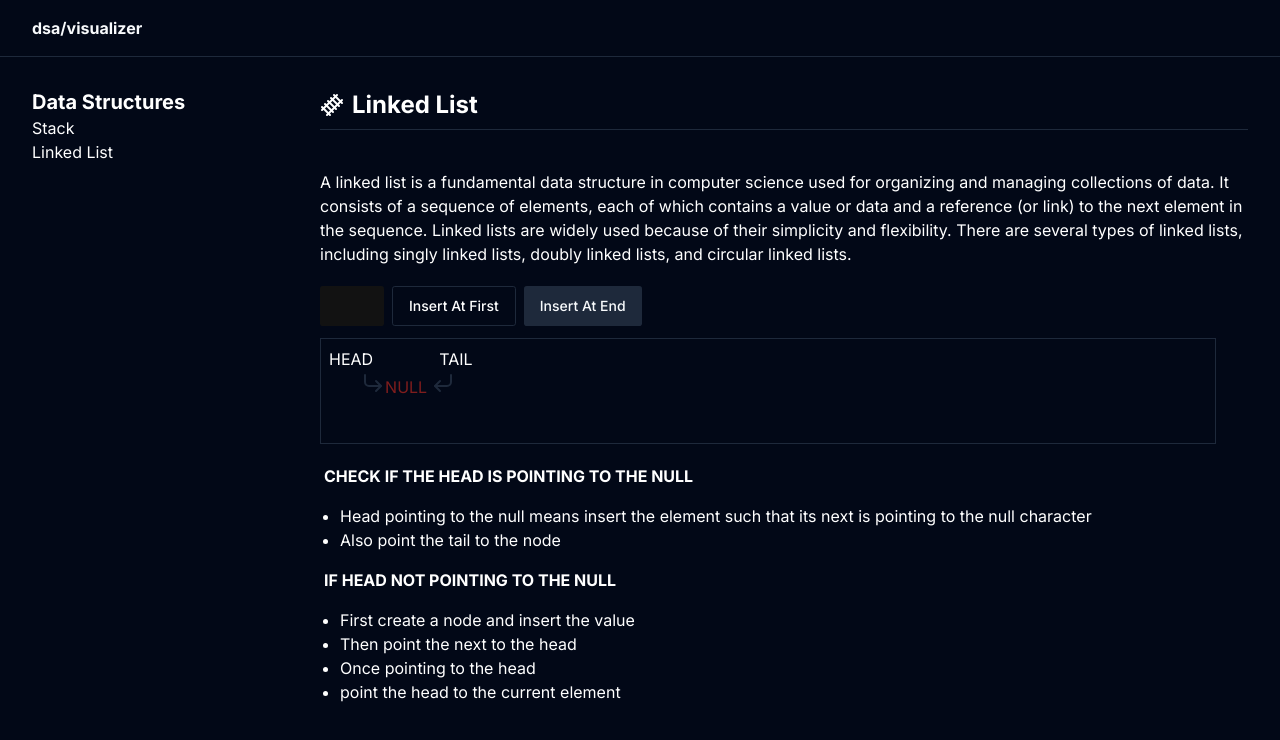
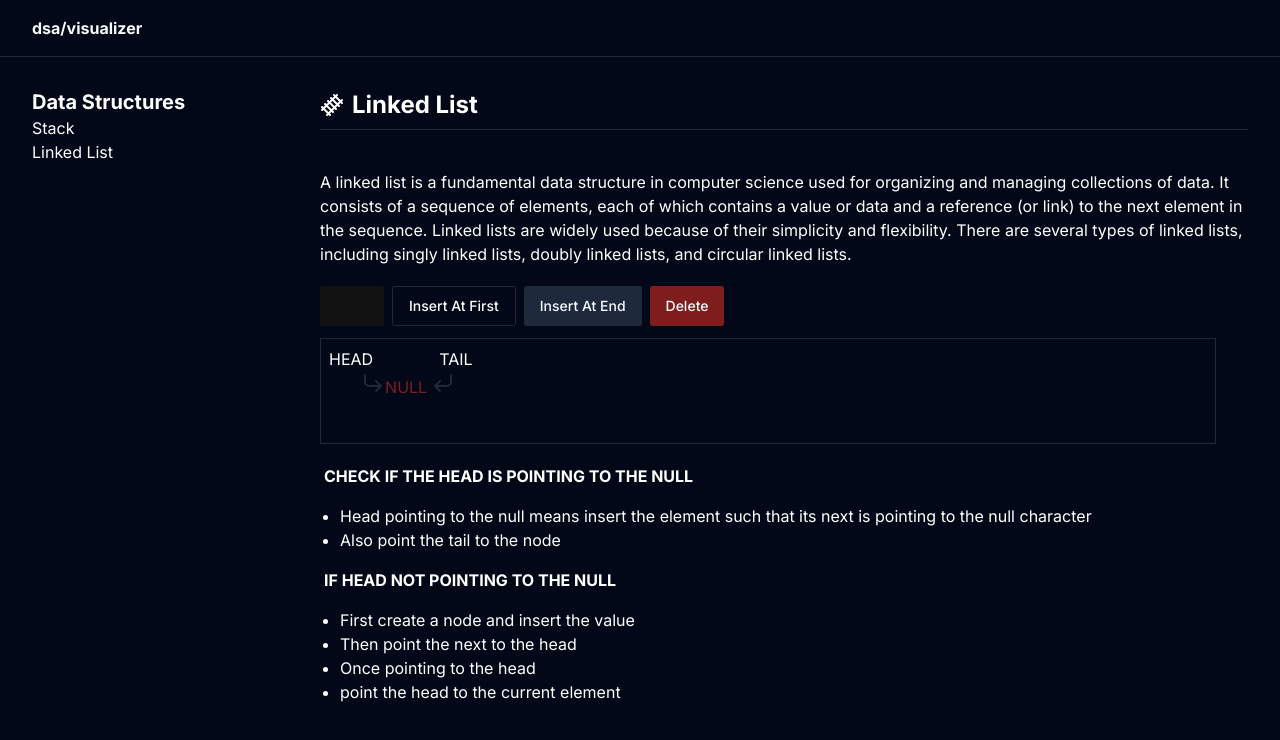
Before and after one commit to AryanThakur01/DSA_visualizer, a Next.js app: page /linkedlist in a window 1280 px wide. Shown: the top 740 px of the page. Built offline with nearby package versions, Linux system fonts and the light colour scheme.

Commit message:
feat: delete the chosen node

```diff
--- a/src/app/(dataStructures)/linkedlist/components/SinglyLinearLL.tsx
+++ b/src/app/(dataStructures)/linkedlist/components/SinglyLinearLL.tsx
@@ -2,7 +2,11 @@
 import { Button } from "@/components/ui/button";
 import { CornerDownLeftIcon, CornerDownRightIcon } from "lucide-react";
 import { useState } from "react";
-import { insertAtEnd, insertAtTop } from "./operationAnimated/singlyLinearLL";
+import {
+  deleteChosen,
+  insertAtEnd,
+  insertAtTop,
+} from "./operationAnimated/singlyLinearLL";
 
 type Props = {};
 
@@ -40,6 +44,15 @@ export default function SinglyLinearLL({}: Props) {
             disabled={disabler === "insertEnd"}
           >
             Insert At End
+          </Button>
+          <Button
+            variant="destructive"
+            className="self-center"
+            id="insertFirst"
+            onClick={() => deleteChosen()}
+            disabled={disabler === "insertEnd"}
+          >
+            Delete
           </Button>
         </div>
       </div>
--- a/src/app/(dataStructures)/linkedlist/components/operationAnimated/singlyLinearLL.tsx
+++ b/src/app/(dataStructures)/linkedlist/components/operationAnimated/singlyLinearLL.tsx
@@ -1,16 +1,21 @@
 import { Dispatch, SetStateAction } from "react";
+
+const getInputValue = () => {
+  // prettier-ignore
+  let inpBlock: HTMLInputElement = document.getElementById("insertVal") as HTMLInputElement;
+
+  let val = inpBlock?.value.trim();
+  if (!inpBlock || !val) return "";
+  inpBlock.innerHTML = "";
+
+  return val;
+};
 
 export const insertAtTop = (
   setDisabler: Dispatch<SetStateAction<"insertFirst" | "insertEnd" | "">>,
 ) => {
-  // Check for the insert value, and if nothing found return
-  const val: HTMLInputElement | null = document.getElementById(
-    "insertVal",
-  ) as HTMLInputElement;
-  const data: string | undefined = val?.value.trim();
+  const data: string = getInputValue();
   if (!data) return;
-
-  val.value = "";
 
   const llh: HTMLElement | null = document.getElementById("linearLLH");
   if (!llh) return;
@@ -65,7 +70,6 @@ export const insertAtTop = (
         setDisabler("");
         clearInterval(interval);
     }
-    console.log("hello");
     choice++;
   }, 1000);
 };
@@ -73,13 +77,8 @@ export const insertAtTop = (
 export const insertAtEnd = (
   setDisabler: Dispatch<SetStateAction<"insertFirst" | "insertEnd" | "">>,
 ) => {
-  const val: HTMLInputElement | null = document.getElementById(
-    "insertVal",
-  ) as HTMLInputElement;
-  const data: string | undefined = val?.value.trim();
+  const data: string = getInputValue();
   if (!data) return;
-
-  val.value = "";
 
   const llt: HTMLElement | null = document.getElementById("linearLLT");
   if (!llt) return;
@@ -135,3 +134,43 @@ export const insertAtEnd = (
     choice++;
   }, 1000);
 };
+
+export const deleteChosen = () => {
+  const data: string = getInputValue();
+  const llh: HTMLElement = document.querySelector("#linearLLH") as HTMLElement;
+
+  //Considering llt as null
+  const llt: HTMLElement = document.querySelector("#linearLLT") as HTMLElement;
+  let it: HTMLElement = llh;
+  if (!it || !data) return;
+
+  // This is loop
+  const operationInterval = setInterval(() => {
+    let elempt = it.previousElementSibling?.lastElementChild?.firstElementChild;
+    if (it.firstElementChild?.innerHTML === data) {
+      elempt?.classList.remove("text-destructive");
+      if (it.nextElementSibling === llt && elempt?.parentElement) {
+        console.log(elempt);
+        elempt.parentElement.innerHTML =
+          '<svg class="h-6 w-10 fill-border relative left-0 top-5" xmlns="http://www.w3.org/2000/svg" viewBox="0 0 459.101 459.101"><g><polygon points="244.551,238.037 244.551,27.05 214.551,27.05 214.551,238.037 0,238.037 0,268.037 459.101,268.037 459.101,238.037"></polygon><rect x="49.551" y="320.043" width="360" height="30"></rect><rect x="94.551" y="402.05" width="270" height="30"></rect></g></svg>';
+      }
+
+      it.remove();
+      clearInterval(operationInterval);
+      return;
+    }
+    it.classList.remove("border", "border-destructive");
+    elempt?.classList.remove("text-destructive");
+
+    it = it.nextElementSibling as HTMLElement;
+    if (!it || it === llt) {
+      clearInterval(operationInterval);
+      return;
+    }
+
+    it.classList.add("border", "border-destructive");
+    it.previousElementSibling?.lastElementChild?.firstElementChild?.classList.add(
+      "text-destructive",
+    );
+  }, 1000);
+};
```
